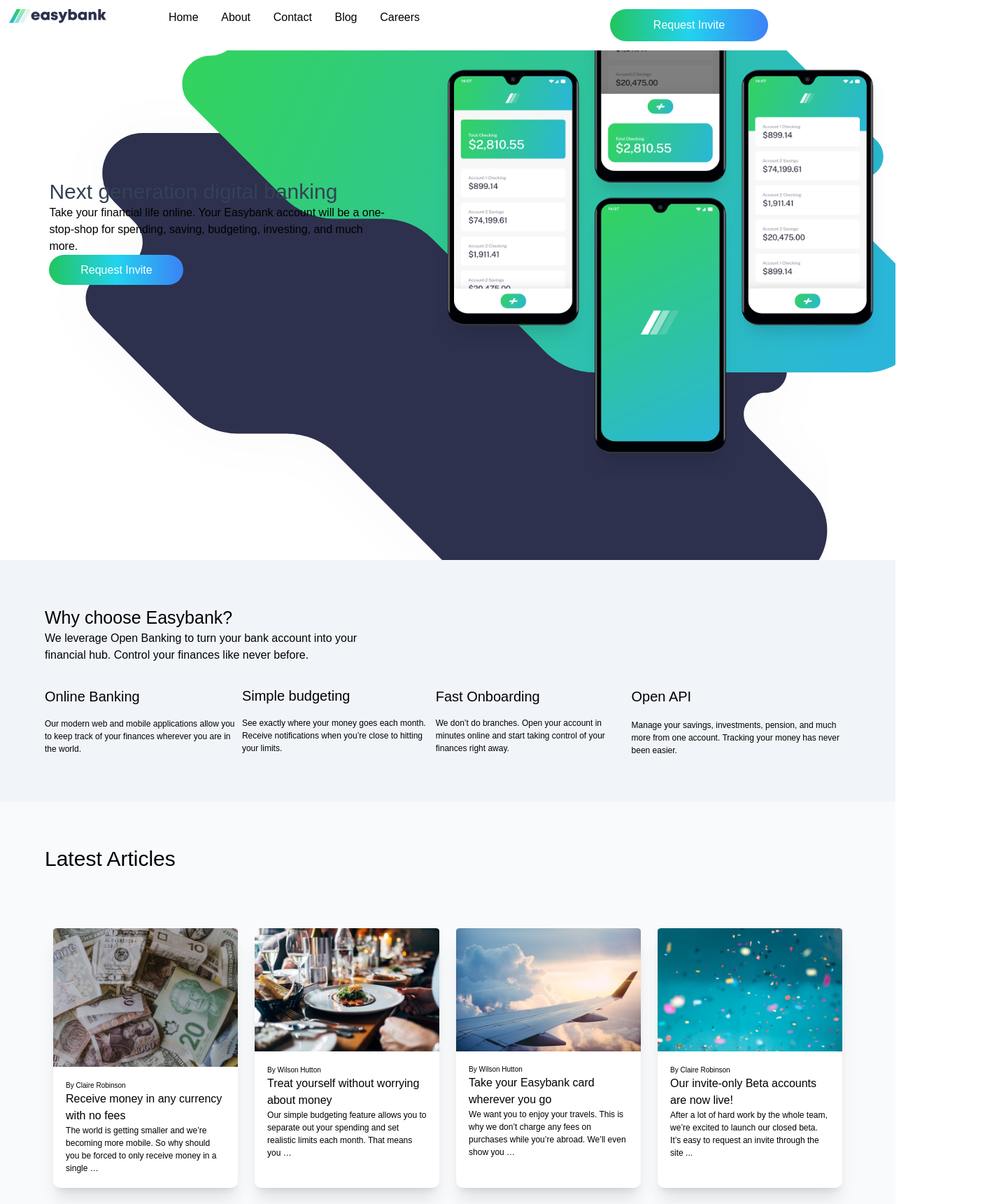
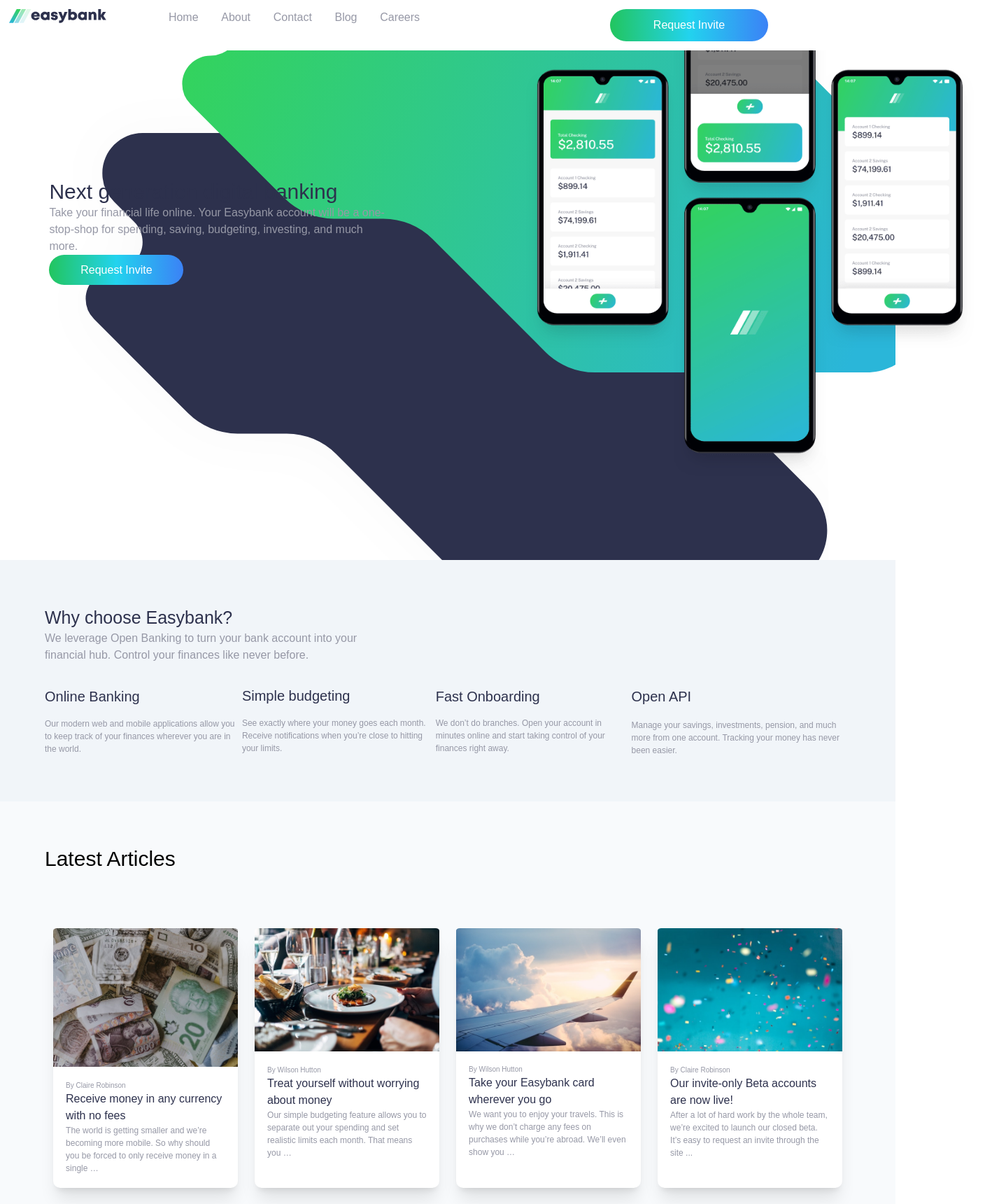
Before and after one commit to akareagwom/easy-bank, a React (Create React App) app: page / in a window 1280 px wide. Shown: the top 1720 px of the page at 70% size, 1408 px wide, since content can reach past the window. Built offline with nearby package versions, Linux system fonts and the light colour scheme.

Commit message:
finished

```diff
--- a/src/App.js
+++ b/src/App.js
@@ -40,13 +40,13 @@ function App() {
       <div>
         <div className='md:overflow-hidden bg-intromobile md:bg-introdesktop md:bg-[550%] h-screen  bg-no-repeat md:flex  '>
           <div>
-          <div className='absolute md:overflow-x-hidden   h-auto   md:w-[65%] md:h-auto  md:left-[35%] md:z-[1] z-[1] md:top-[-45%] p-4 top-[-15%]  '>
+          <div className='absolute md:overflow-x-hidden   h-auto   md:w-[65%] md:h-auto  md:left-[45%] md:z-[1] z-[1] md:top-[-45%] p-4 top-[-15%]  '>
             <img className='w-[100%]  md:w-[80%] md:mt-[30%]  md:ml-[20%]' src={mockups} alt="asset"/>
           </div>
           </div>
           <div className='pt-[99%] md:pt-[20%] md:pr-[57%]  px-[5.5%] md:text-start text-center'>
-            <h1 className='text-3xl md:text-3xl text-slate-700 text-[hsl(233, 8%, 62%)]'>Next generation digital banking</h1>
-            <p>Take your financial life online. Your Easybank account will be a one-stop-shop
+            <h1 className='text-3xl md:text-3xl text-[#2D314D]'>Next generation digital banking</h1>
+            <p className='text-[#9698A6]'>Take your financial life online. Your Easybank account will be a one-stop-shop
             for spending, saving, budgeting, investing, and much more.</p>
             <div className=''>
             <Button/>
@@ -56,17 +56,17 @@ function App() {
         </div>
         <div className='  px-[5%] py-[5%] bg-slate-100'>
         <div className='text-center md:text-start md:w-[40%]'>
-          <h1 className='text-3xl md:text-[25px]'>Why choose Easybank?</h1>
-          <p className=' md:text-[16px]'>We leverage Open Banking to turn your bank account into your financial hub. Control
+          <h1 className='text-3xl md:text-[25px] text-[#2D314D] '>Why choose Easybank?</h1>
+          <p className='text-[#9698A6] md:text-[16px]'>We leverage Open Banking to turn your bank account into your financial hub. Control
           your finances like never before.</p>
         </div>
         <div >
           <div className='block text-center md:text-start w-full justify-center md:justify-between md:flex p-[0%]  items-center'>
              {data.map((data)=>(
               <div  key={data.title}>
-                <img className="ml-[35%] md:ml-[1%]  my-[5%]" src={data.photo} alt=""/>
-                <h1 className="text-2xl md:text-[20px] my-[5%]">{data.title}</h1>
-                <p className='md:text-[12px]'>{data.body}</p>
+                <img className=" ml-[35%] w-50% md:ml-[1%]  my-[5%]" src={data.photo} alt=""/>
+                <h1 className="text-[#2D314D] text-2xl md:text-[20px] my-[5%]">{data.title}</h1>
+                <p className='text-[#9698A6] md:text-[12px]'>{data.body}</p>
               </div>
              ))}
 
@@ -81,9 +81,9 @@ function App() {
                 <div className="my-[7%] md:w-[80%] md:mx-[1%] bg-white rounded-[10px] shadow-xl" key={data.title}>
                     <img className="rounded-t-[2%] " src={info.photo}alt=""/>
                     <div  className='p-[7%]'>
-                    <h4 className="md:text-[10px] text-[12px]">{info.title}</h4>
-                    <h2 className="text-[25px] md:text-[16px] ">{info.phrase}</h2>
-                    <p className="text-[16px] md:text-[12px] "> {info.body} </p>
+                    <h4 className="text-[#9698A6] md:text-[10px] text-[12px]">{info.title}</h4>
+                    <h2 className=" text-[#2D314D] text-[25px] md:text-[16px] ">{info.phrase}</h2>
+                    <p className="text-[#9698A6] text-[16px] md:text-[12px] "> {info.body} </p>
                     </div>
                 </div>
               ))}
--- a/src/components/navbar.jsx
+++ b/src/components/navbar.jsx
@@ -12,7 +12,7 @@ const Navbar = () => {
                 <div className='md:w-[20%] mt-[5%] md:mt-0 '>
                     <img src={logo} alt="asset" srcSet="" />
                 </div>
-              <div className={`md:flex  p-[4%] md:p-[0%] block justify-around m-[0] left-[5%] md:left-0 md:m-0 md:static absolute w-[90%] top-[150%] md:top-0 rounded-[5%] text-center bg-white md:justify-between  ${open ? "block" : "hidden"}`}>
+              <div className={`md:flex  p-[4%] md:p-[0%] block justify-around m-[0] left-[5%] text-[#9698A6] md:left-0 md:m-0 md:static absolute w-[90%] top-[150%] md:top-0 rounded-[5%] text-center bg-white md:justify-between  ${open ? "block" : "hidden"}`}>
                 <ul className='md:flex md:justify-between md:w-[35%]'>
                     <li>Home</li>
                     <li>About</li>
```
